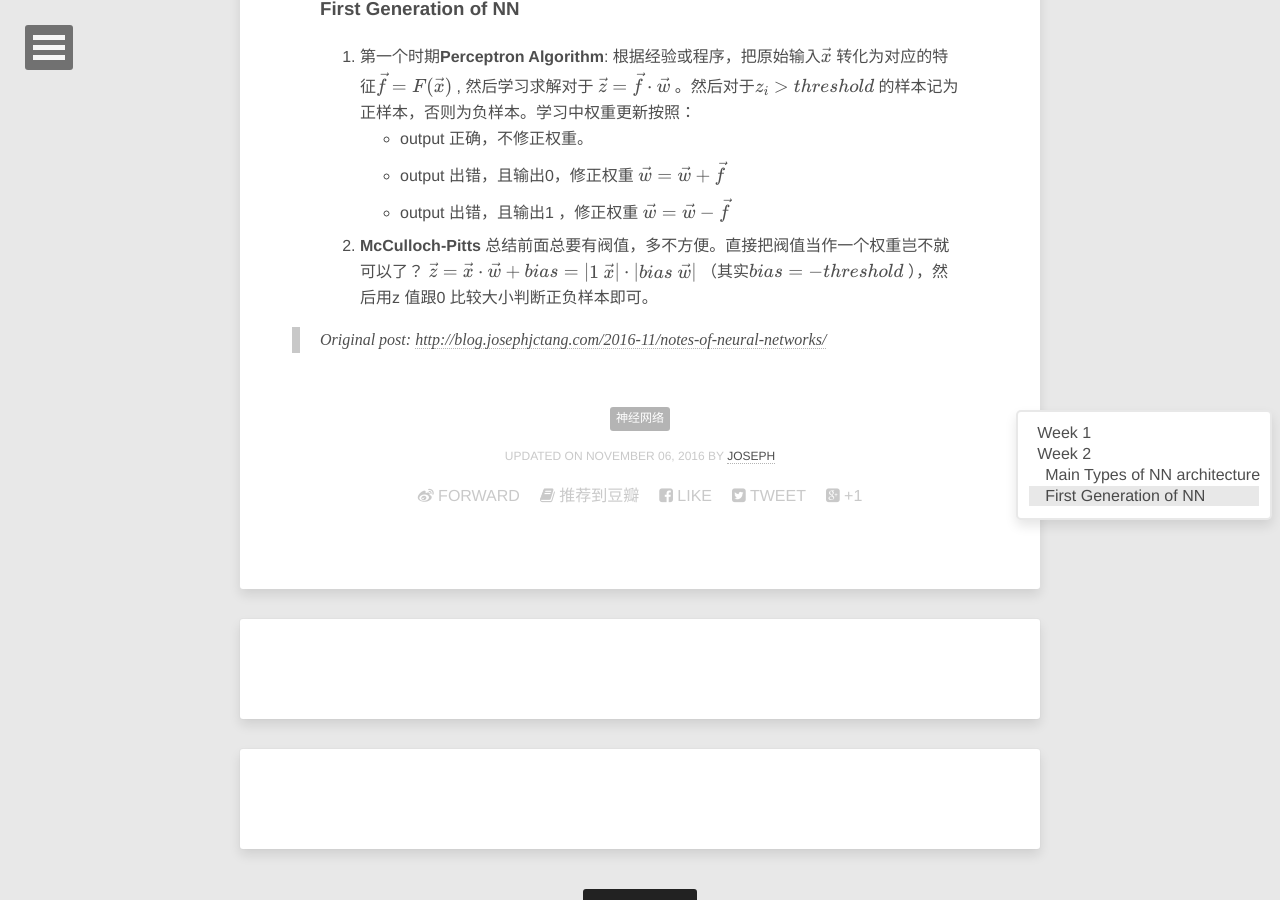
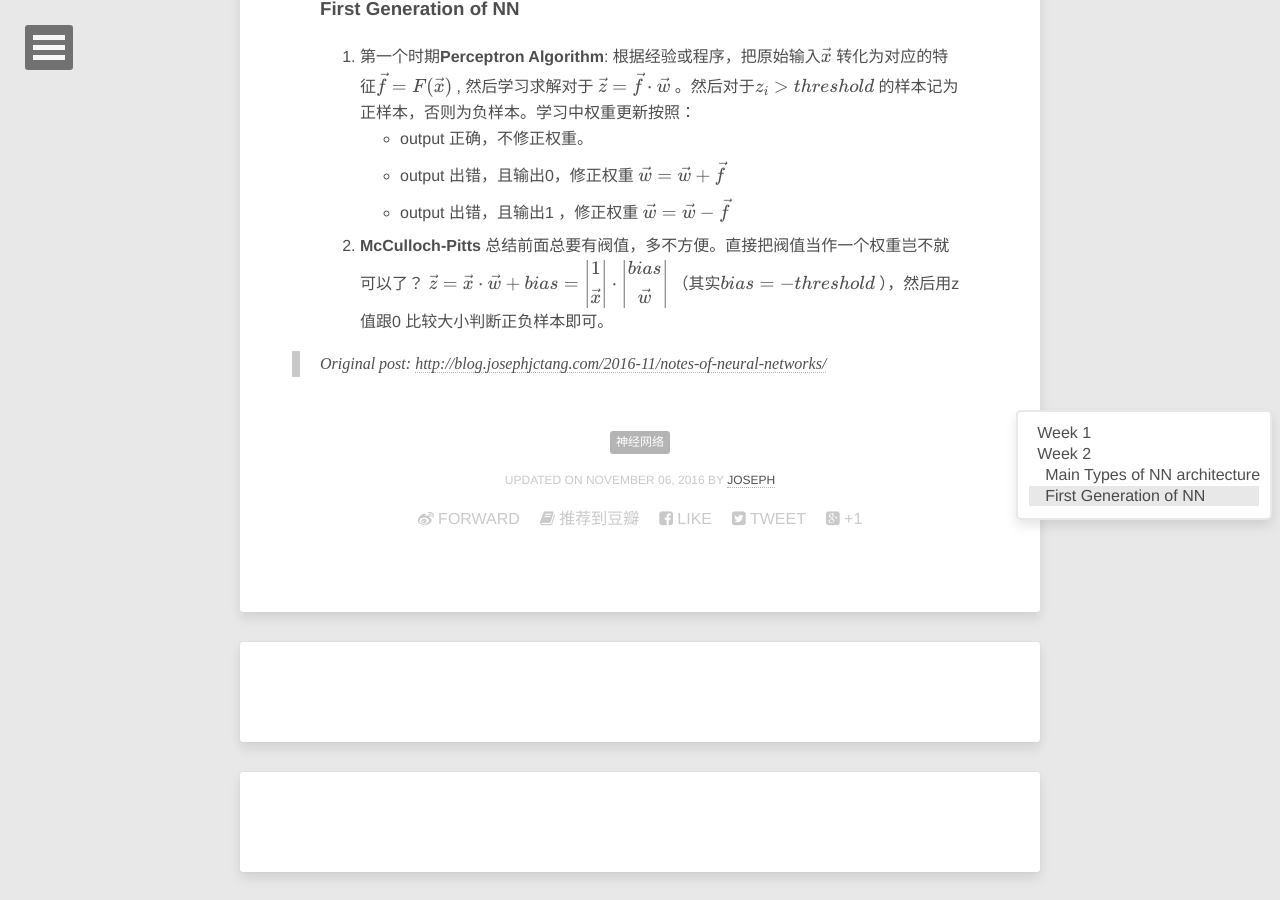
Before and after one commit to jinntrance/blog, a Jekyll site: the page built from CHINESE/_posts/2016-11-06-notes-of-neural-networks.md, in a window 1280 px wide and 900 px high, scrolled down 1644 px. Built offline with Jekyll 4.4.1, drawn with Linux system fonts in a browser that asks for light colours; formulas are drawn with MathJax 3; comment, search, counter and statistics services are not loaded.

Commit message:
escape a new line

```diff
--- a/CHINESE/_posts/2016-11-06-notes-of-neural-networks.md
+++ b/CHINESE/_posts/2016-11-06-notes-of-neural-networks.md
@@ -109,7 +109,7 @@ Boltzmann machines 中没有hidden units 的时候称为 **Hopfield nets**
    - output 正确，不修正权重。
    - output 出错，且输出0，修正权重 $\vec w = \vec w + \vec f$
    - output 出错，且输出1 ，修正权重 $\vec w = \vec w - \vec f$
-2. **McCulloch-Pitts** 总结前面总要有阀值，多不方便。直接把阀值当作一个权重岂不就可以了？ $\vec z = \vec x \cdot \vec w + bias = \begin{vmatrix} 1 \\ \vec x \end{vmatrix} \cdot \begin{vmatrix} bias \\ \vec w \end{vmatrix}$  （其实$bias = -threshold$ ），然后用z 值跟0 比较大小判断正负样本即可。
+2. **McCulloch-Pitts** 总结前面总要有阀值，多不方便。直接把阀值当作一个权重岂不就可以了？ $\vec z = \vec x \cdot \vec w + bias = \begin{vmatrix} 1 \\\\ \vec x \end{vmatrix} \cdot \begin{vmatrix} bias \\\\ \vec w \end{vmatrix}$  （其实$bias = -threshold$ ），然后用z 值跟0 比较大小判断正负样本即可。
 
 
 
```
